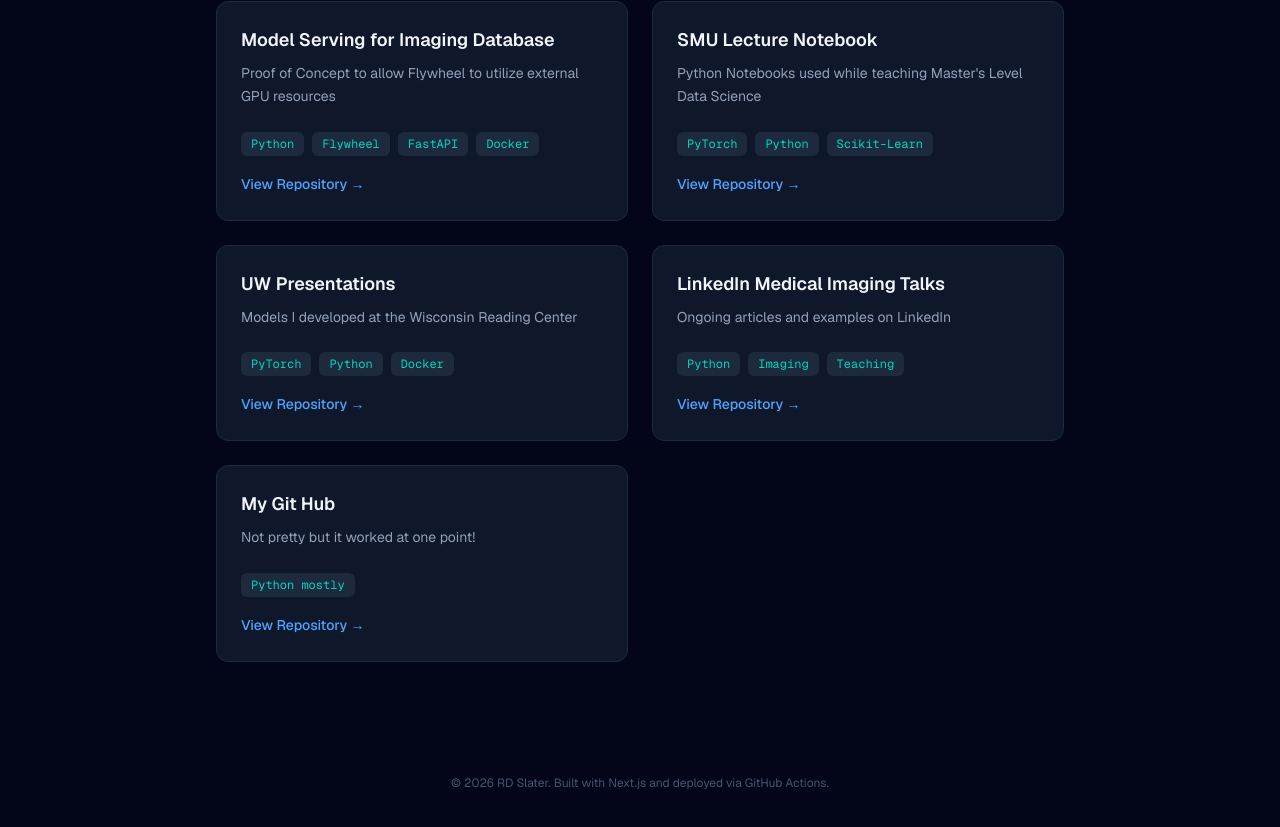
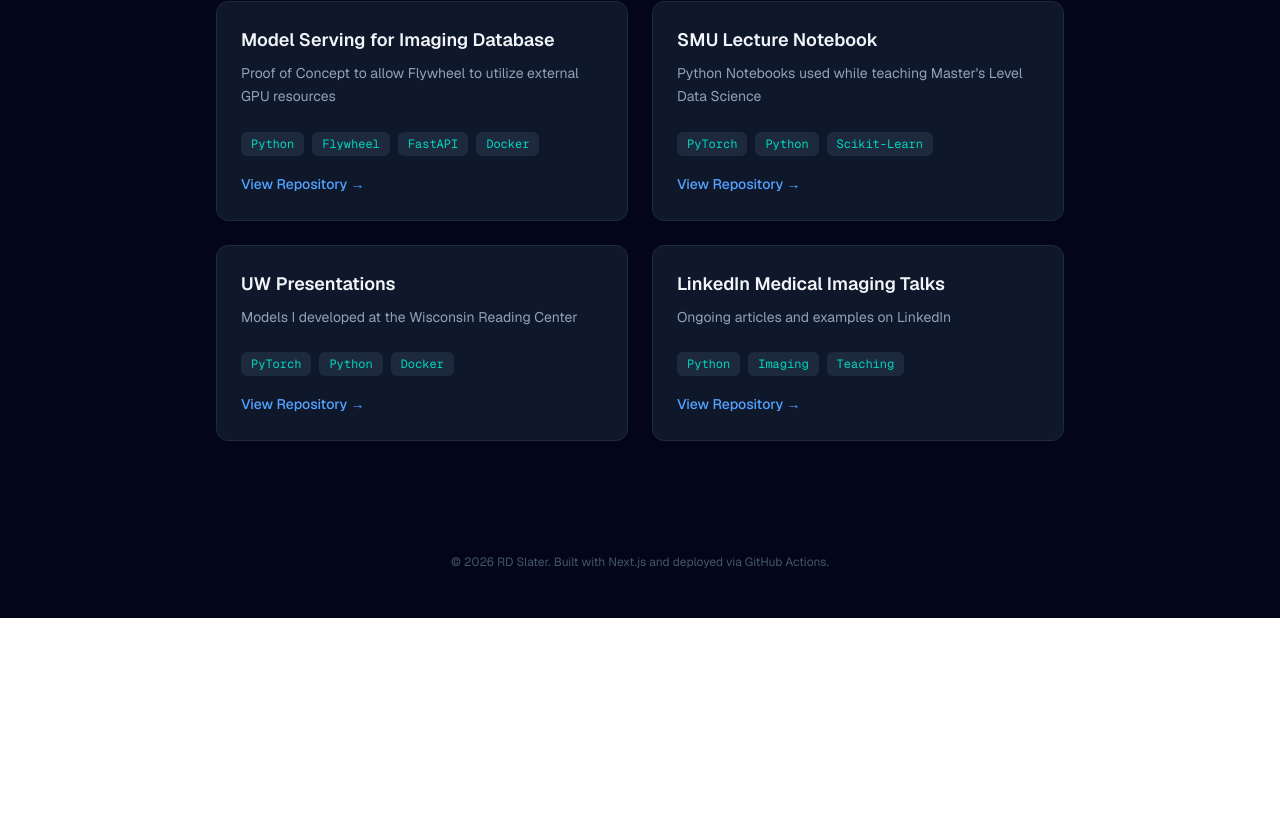
Before and after one commit to rdslater/rdslater.github.io, a Next.js app: page / in a window 1280 px wide. Shown: the part 494-1321 px from the top of the page. After the commit the page ends 1112 px from the top, so only its background shows below. Built offline with nearby package versions, Linux system fonts and the light colour scheme.

Commit message:
Remove 'My Git Hub' project entry
Removed an outdated project entry from the list.

```diff
--- a/app/page.tsx
+++ b/app/page.tsx
@@ -25,12 +25,7 @@
 	tech: ["Python", "Imaging", "Teaching"],
 	link: "https://github.com/rdslater/RetinaImaging"
   },
-  {
-	title: "My Git Hub",
-	description: "Not pretty but it worked at one point!",
-	tech: ["Python mostly"],
-	link: "https://github.com/rdslater/"
-  }
+
 ];
 
 export default function Home() {
```
